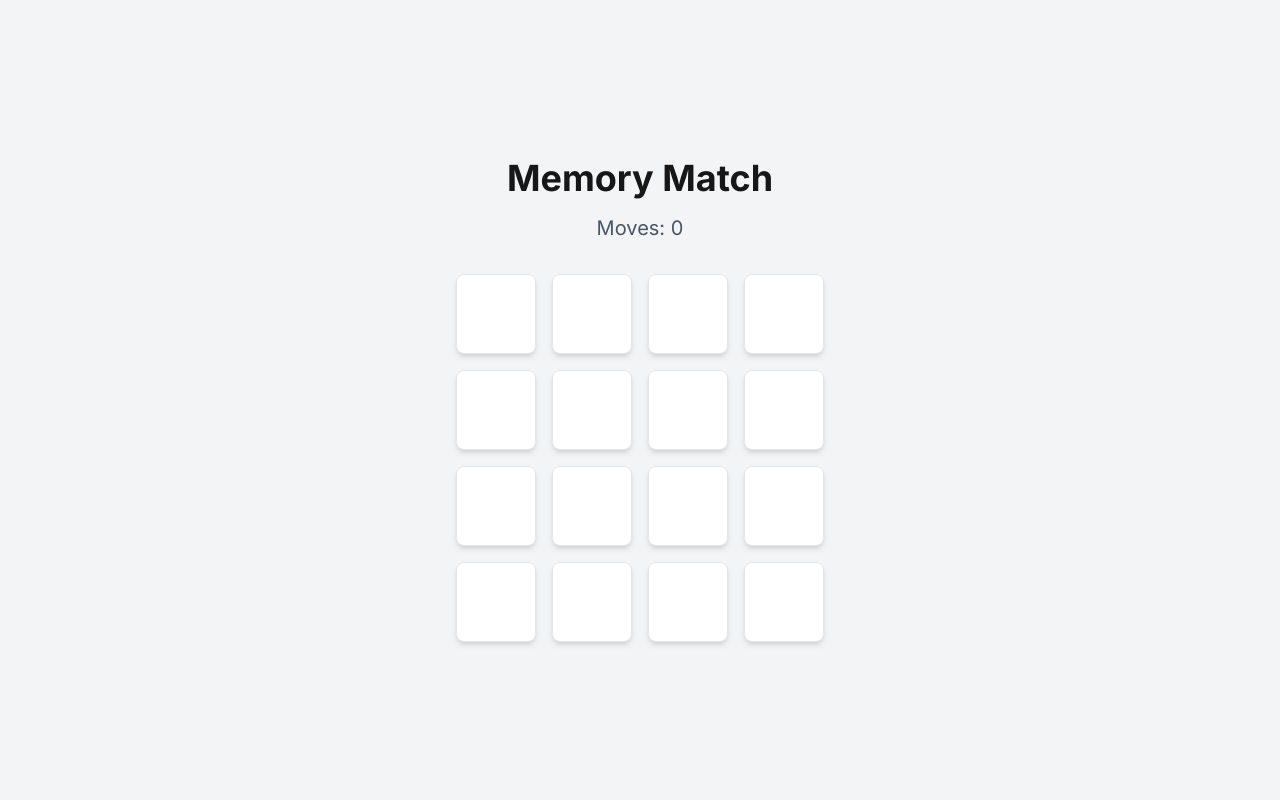
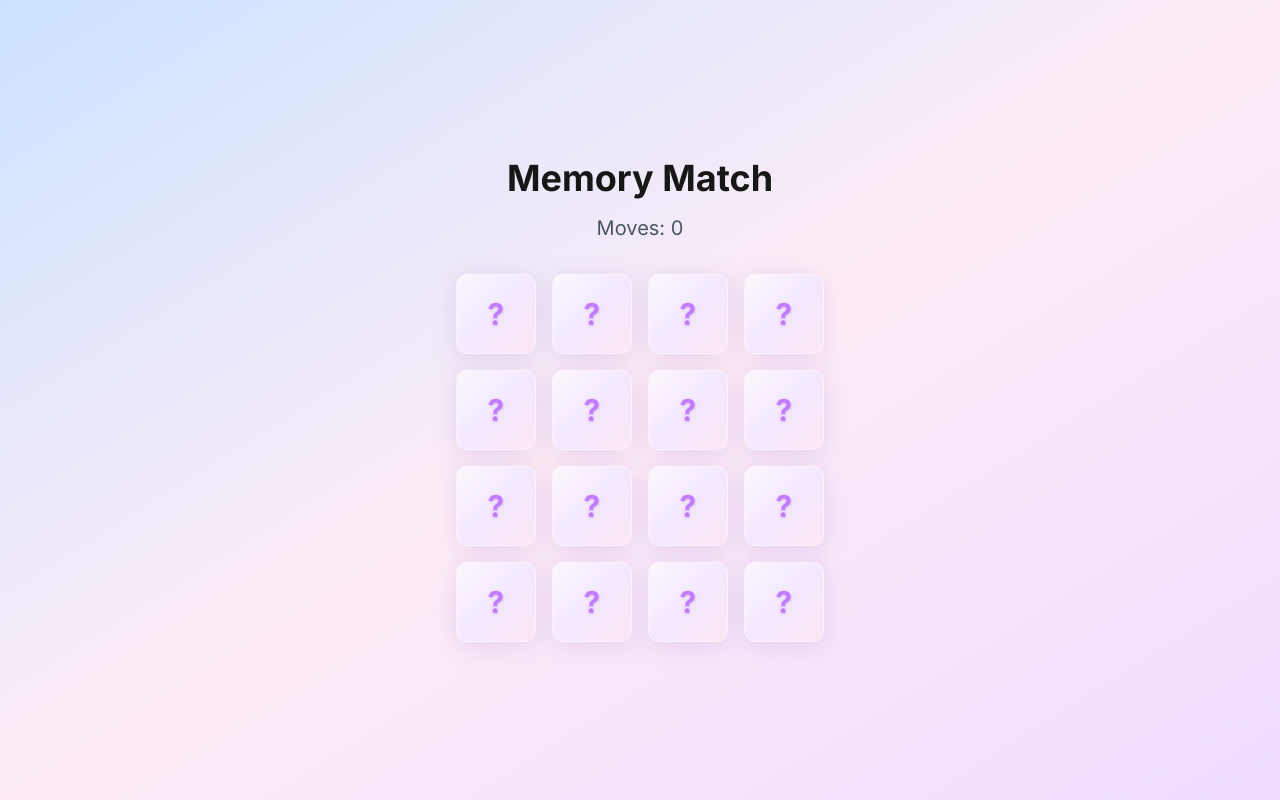
Before and after one commit to 15priya12/port, a Next.js app: page /games/memory in a window 1280 px wide. Built offline with nearby package versions, Linux system fonts and the light colour scheme.

Commit message:
made it a bit prettier

```diff
--- a/src/app/games/memory/page.tsx
+++ b/src/app/games/memory/page.tsx
@@ -93,7 +93,10 @@ export default function MemoryMatch() {
   }, [cards]);
 
   return (
-    <div className="flex flex-col items-center justify-center min-h-screen bg-gray-100 p-4">
+    <div className="flex flex-col items-center justify-center min-h-screen p-4 relative overflow-hidden">
+      {/* Animated Gradient Background */}
+      <div className="absolute inset-0 -z-10 animate-gradient bg-gradient-to-br from-blue-200 via-pink-100 to-purple-200 opacity-80" />
+
       <div className="mb-8 text-center">
         <h1 className="text-4xl font-bold mb-4">Memory Match</h1>
         <p className="text-xl text-gray-600">Moves: {moves}</p>
@@ -104,17 +107,18 @@ export default function MemoryMatch() {
           <button
             key={card.id}
             onClick={() => handleCardClick(card.id)}
-            className={`w-20 h-20 rounded-lg transform transition-all duration-300 flex items-center justify-center bg-white shadow-md border border-gray-200 ${
-              card.isFlipped || card.isMatched
-                ? ''
-                : 'bg-blue-500 hover:bg-blue-600'
-            }`}
+            className={`w-20 h-20 rounded-xl transform transition-all duration-300 flex items-center justify-center shadow-lg border border-white/40 backdrop-blur-md
+              ${card.isFlipped || card.isMatched
+                ? 'bg-white'
+                : 'bg-gradient-to-br from-white/60 via-purple-100 to-pink-100 hover:from-white/80 hover:to-purple-200'}
+            `}
+            style={{ boxShadow: card.isFlipped || card.isMatched ? '0 4px 24px 0 rgba(80,80,120,0.10)' : '0 4px 24px 0 rgba(120,80,180,0.15)' }}
             disabled={card.isMatched}
           >
             {card.isFlipped || card.isMatched ? (
               <Image src={card.value} alt="tile" width={48} height={48} className="object-contain" />
             ) : (
-              <span className="text-white text-3xl font-bold">?</span>
+              <span className="text-purple-400 text-3xl font-bold drop-shadow">?</span>
             )}
           </button>
         ))}
@@ -136,3 +140,15 @@ export default function MemoryMatch() {
     </div>
   );
 }
+
+/* Add this to your global CSS or tailwind config for animation */
+/*
+@keyframes gradient-move {
+  0%, 100% { background-position: 0% 50%; }
+  50% { background-position: 100% 50%; }
+}
+.animate-gradient {
+  background-size: 200% 200%;
+  animation: gradient-move 8s ease-in-out infinite;
+}
+*/
--- a/src/app/layout.tsx
+++ b/src/app/layout.tsx
@@ -5,7 +5,7 @@ import "./globals.css";
 const inter = Inter({ subsets: ["latin"] });
 
 export const metadata: Metadata = {
-  title: "Your Name - Software Engineer",
+  title: "Priya Jain - Software Engineer",
   description: "Portfolio website showcasing my work as a software engineer",
 };
 
```
